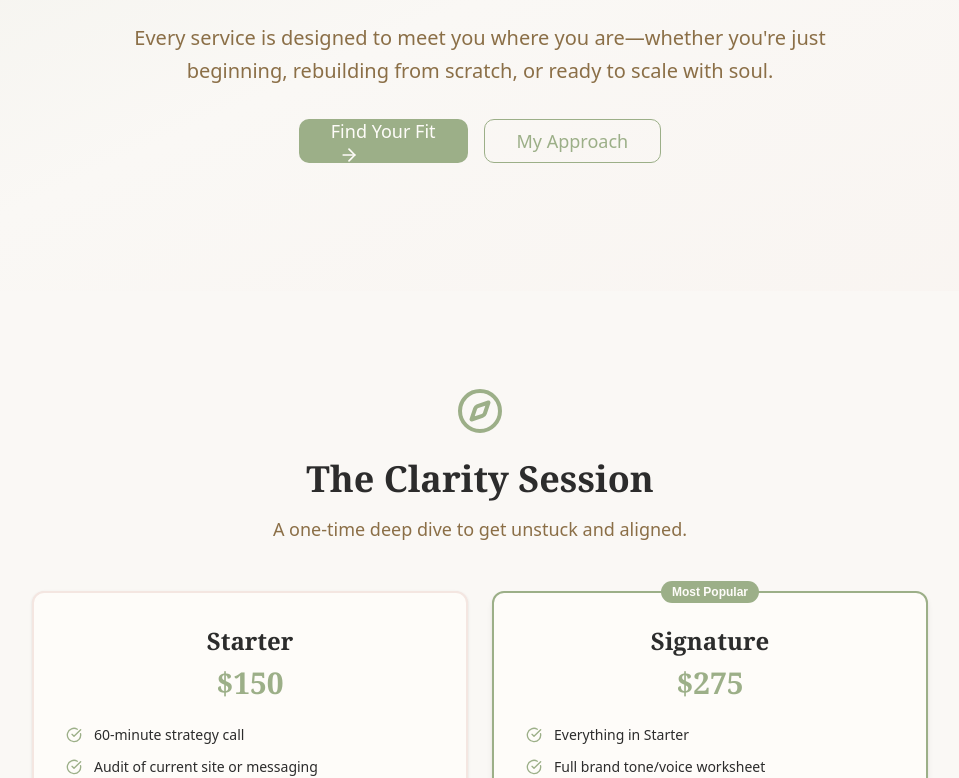
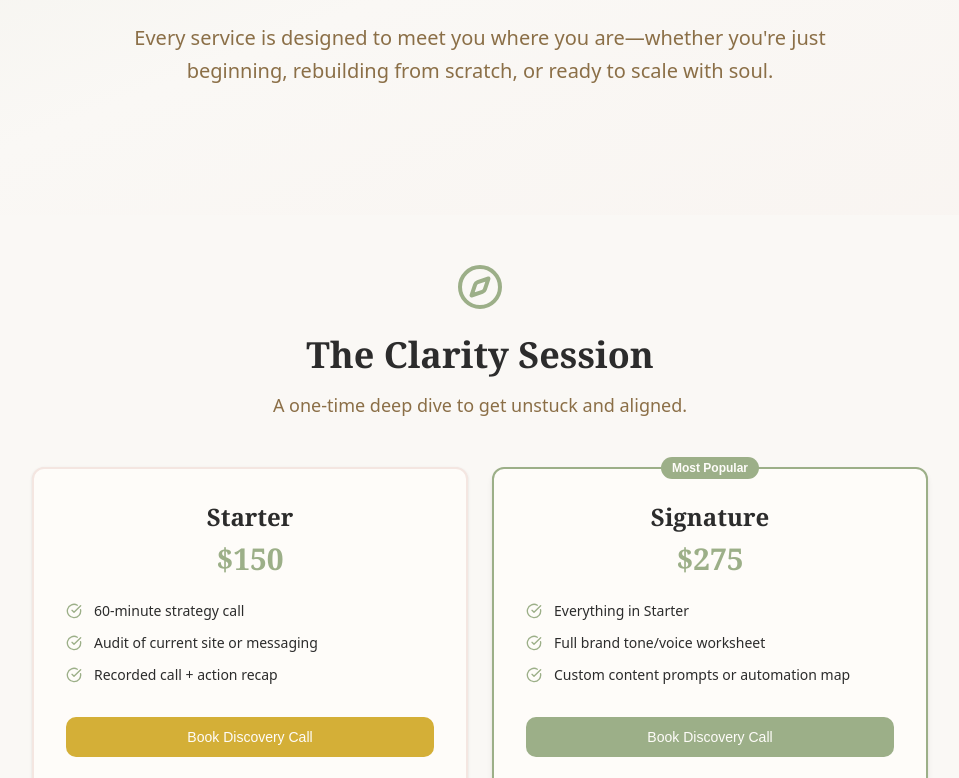
Before and after one commit to Candidheart/thecandidheart, a React (Vite) app in the folder frontend/: page /building in a window 1280 px wide. Shown: the part 358-1136 px from the top of the page, without its empty margins (160-1119 px from the left). Built offline with nearby package versions, Linux system fonts and the light colour scheme.

Commit message:
Update Building page: remove hero buttons and reduce padding between hero and services

```diff
--- a/frontend/src/pages/Building.jsx
+++ b/frontend/src/pages/Building.jsx
@@ -3,7 +3,7 @@ import { Link } from 'react-router-dom';
 import { Button } from '../components/ui/button';
 import { Card, CardContent } from '../components/ui/card';
 import { Badge } from '../components/ui/badge';
-import { Lightbulb, Compass, PenTool, Bot, Moon, Sparkles, BookOpen, Heart, ArrowRight, CheckCircle } from 'lucide-react';
+import { Lightbulb, Compass, PenTool, Cpu, Moon, Sparkles, BookOpen, Heart, ArrowRight, CheckCircle } from 'lucide-react';
 
 const Building = () => {
   const services = [
@@ -73,7 +73,7 @@ const Building = () => {
     },
     {
       id: 'automation',
-      icon: Bot,
+      icon: Cpu,
       title: 'Automation Alchemy',
       subtitle: 'Let your systems carry the weight. AI + texting workflows that support without selling out.',
       tiers: [
@@ -156,35 +156,16 @@ const Building = () => {
             <h1 className="font-serif text-4xl md:text-6xl font-semibold text-foreground mb-6 leading-tight">
               Offerings at The Candid Heart
             </h1>
-            <p className="font-sans text-xl text-muted-foreground mb-8 max-w-3xl mx-auto leading-relaxed">
+            <p className="font-sans text-xl text-muted-foreground max-w-3xl mx-auto leading-relaxed">
               Every service is designed to meet you where you are—whether you're just beginning,
               rebuilding from scratch, or ready to scale with soul.
             </p>
-            <div className="flex flex-col sm:flex-row gap-4 justify-center items-center">
-              <Button
-                asChild
-                size="lg"
-                className="bg-accent hover:bg-accent/90 text-accent-foreground font-sans text-lg px-8 py-3"
-              >
-                <Link to="/start-here">
-                  Find Your Fit <ArrowRight className="ml-2 h-5 w-5" />
-                </Link>
-              </Button>
-              <Button
-                asChild
-                variant="outline"
-                size="lg"
-                className="border-accent text-accent hover:bg-accent hover:text-accent-foreground font-sans text-lg px-8 py-3"
-              >
-                <Link to="/about">My Approach</Link>
-              </Button>
-            </div>
           </div>
         </div>
       </section>
 
       {/* Services Section */}
-      <section className="py-16 lg:py-24">
+      <section className="py-8 lg:py-12">
         <div className="max-w-7xl mx-auto px-4 sm:px-6 lg:px-8">
           <div className="space-y-16">
             {services.map((service, index) => {
--- a/frontend/src/pages/Organizations.jsx
+++ b/frontend/src/pages/Organizations.jsx
@@ -1,7 +1,7 @@
 import { Link } from 'react-router-dom';
-import { Button } from '@/components/ui/button';
-import { Card, CardContent } from '@/components/ui/card';
-import { Building2, Search, Bot, Users, ArrowRight, CheckCircle } from 'lucide-react';
+import { Button } from '../components/ui/button';
+import { Card, CardContent } from '../components/ui/card';
+import { Building2, Search, Cpu, Users, ArrowRight, CheckCircle } from 'lucide-react';
 
 const Organizations = () => {
   const organizationServices = [
@@ -29,7 +29,7 @@ const Organizations = () => {
       available: true
     },
     {
-      icon: Bot,
+      icon: Cpu,
       title: "Ethical AI Onboarding & Integrity Workshops",
       subtitle: "Responsible Technology Implementation",
       description: "Navigate the integration of AI tools while maintaining your organization's values, human connection, and ethical standards.",
```
